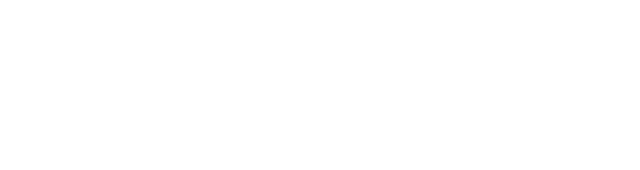
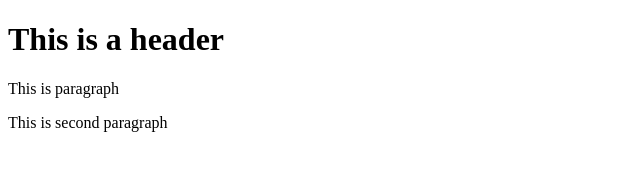
Before and after one commit to bibekthapaliya/git-test, a plain HTML site: page index.html in a window 1280 px wide. Shown: the whole page, without its empty margins (0-640 px from the left). Drawn offline with Linux system fonts and the light colour scheme.

Commit message:
Thrid Commit

```diff
--- a/index.html
+++ b/index.html
@@ -1,10 +1,10 @@
 <!DOCTYPE html>
 <html lang="en">
-<head>
-    <meta charset="UTF-8">
-    <title>Title</title>
-</head>
+<head></head>
+
 <body>
-
+<h1>This is a header</h1>
+<p>This is paragraph</p>
+<p>This is second paragraph</p>
 </body>
 </html>
```
Also changed, not shown: templates/test.html (+5 -5 lines).
